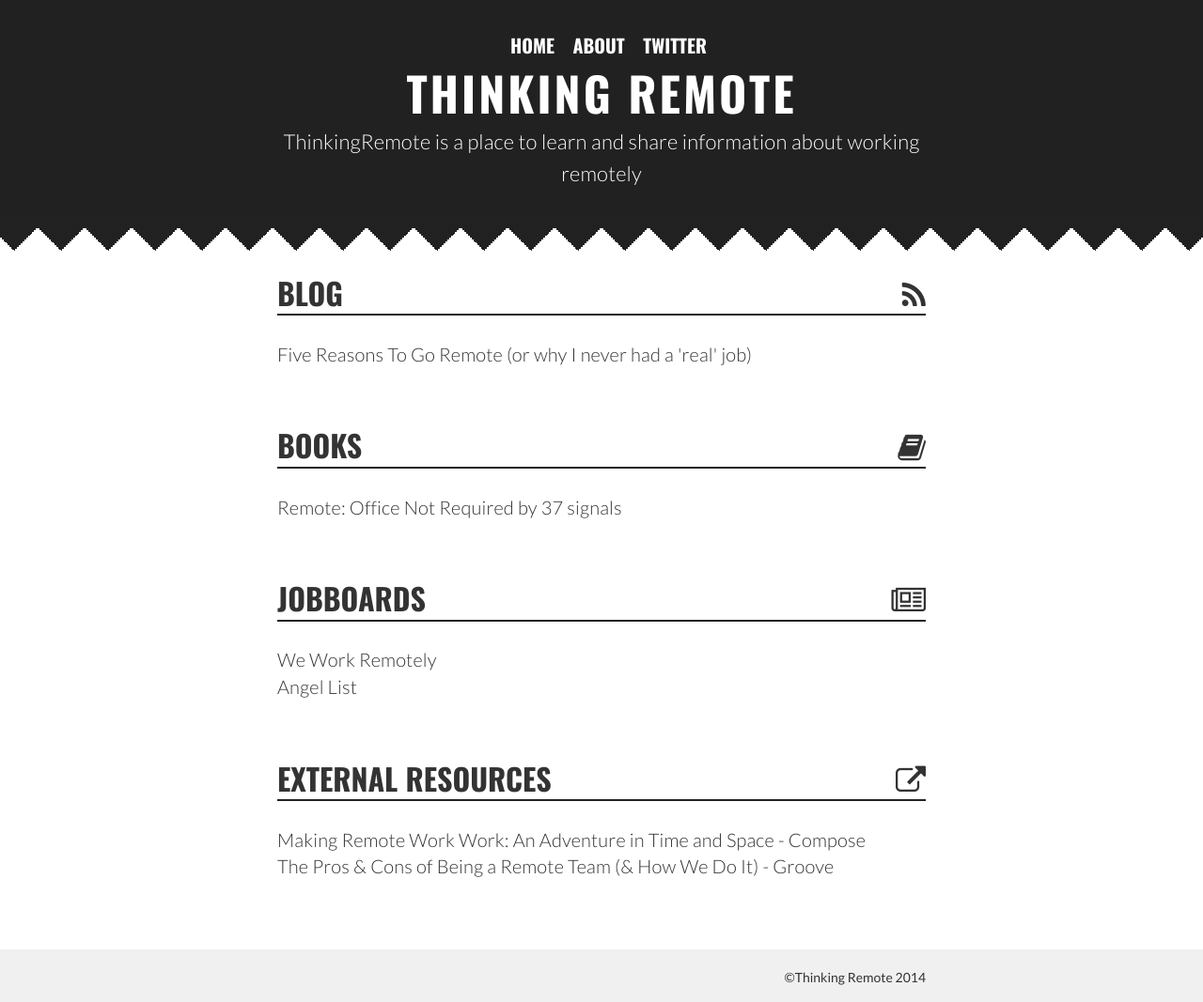
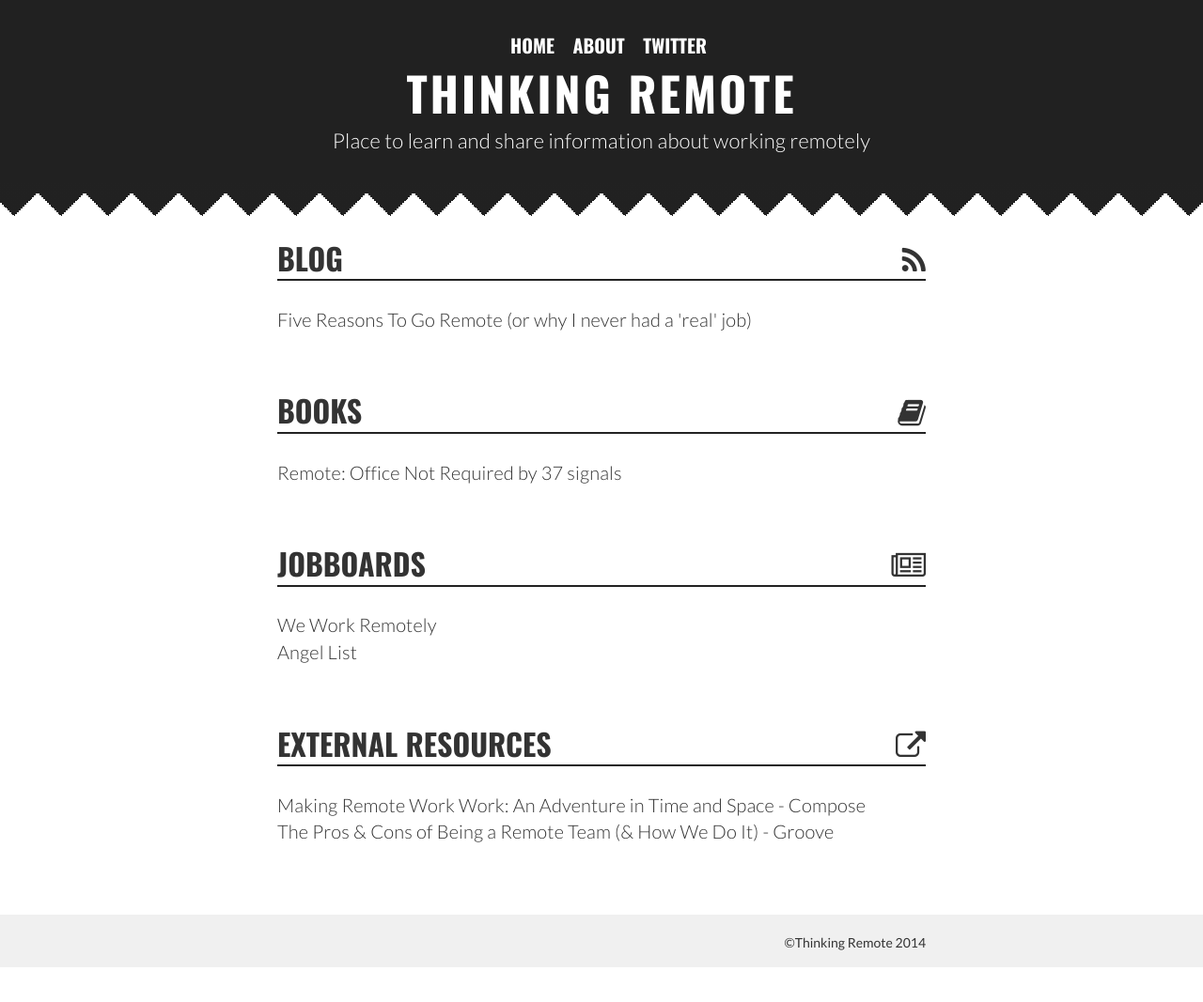
Before and after one commit to thinkingremote/thinkingremote.com, a Jekyll site: the page built from index.html, in a window 1280 px wide. Shown: the whole page at 94% size. Built offline with Jekyll 4.4.1, drawn with Linux system fonts in a browser that asks for light colours; nearby versions of some CDN libraries; comment, search, counter and statistics services are not loaded; after the commit the page ends 1030 px from its top, so only the background shows below that.

```diff
--- a/_includes/header.html
+++ b/_includes/header.html
@@ -9,7 +9,7 @@
     <a class="site-title" href="https://twitter.com/thinkingremote">Twitter</a>
   </div>
   <h1 class="logo">Thinking Remote</h1>
-  <p class="byline">ThinkingRemote is a place to learn and share information about working remotely</p>
+  <p class="byline">Place to learn and share information about working remotely</p>
 
 
 
--- a/css/_sass/styles.scss
+++ b/css/_sass/styles.scss
@@ -34,7 +34,7 @@
   font-style: normal;
   font-weight: 300;
   letter-spacing: 0.159999996423721px;
-  line-height: 34px;
+  line-height: 31px;
   margin: auto;
   margin-bottom: 30px;
   visibility: visible;
```
